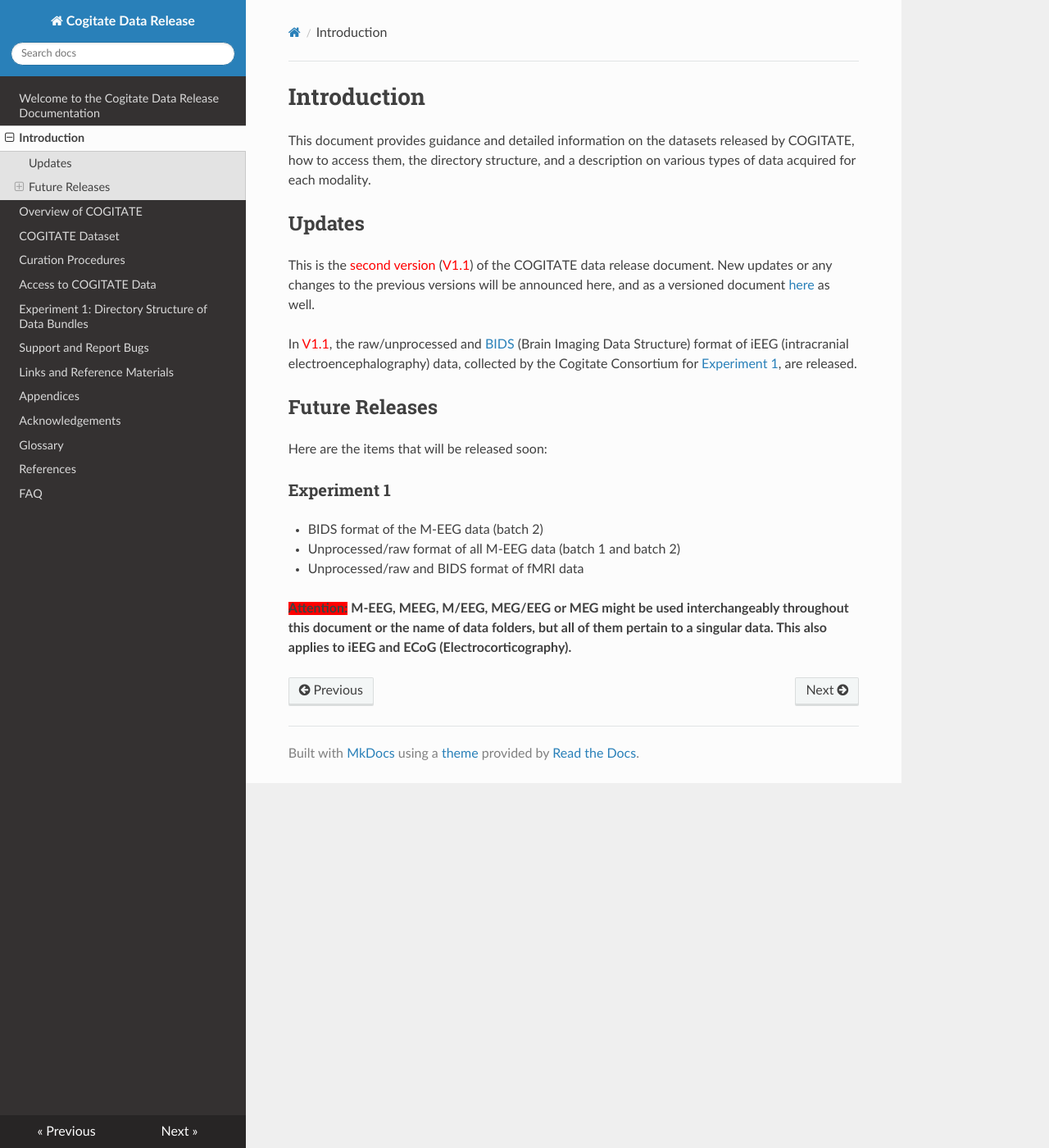
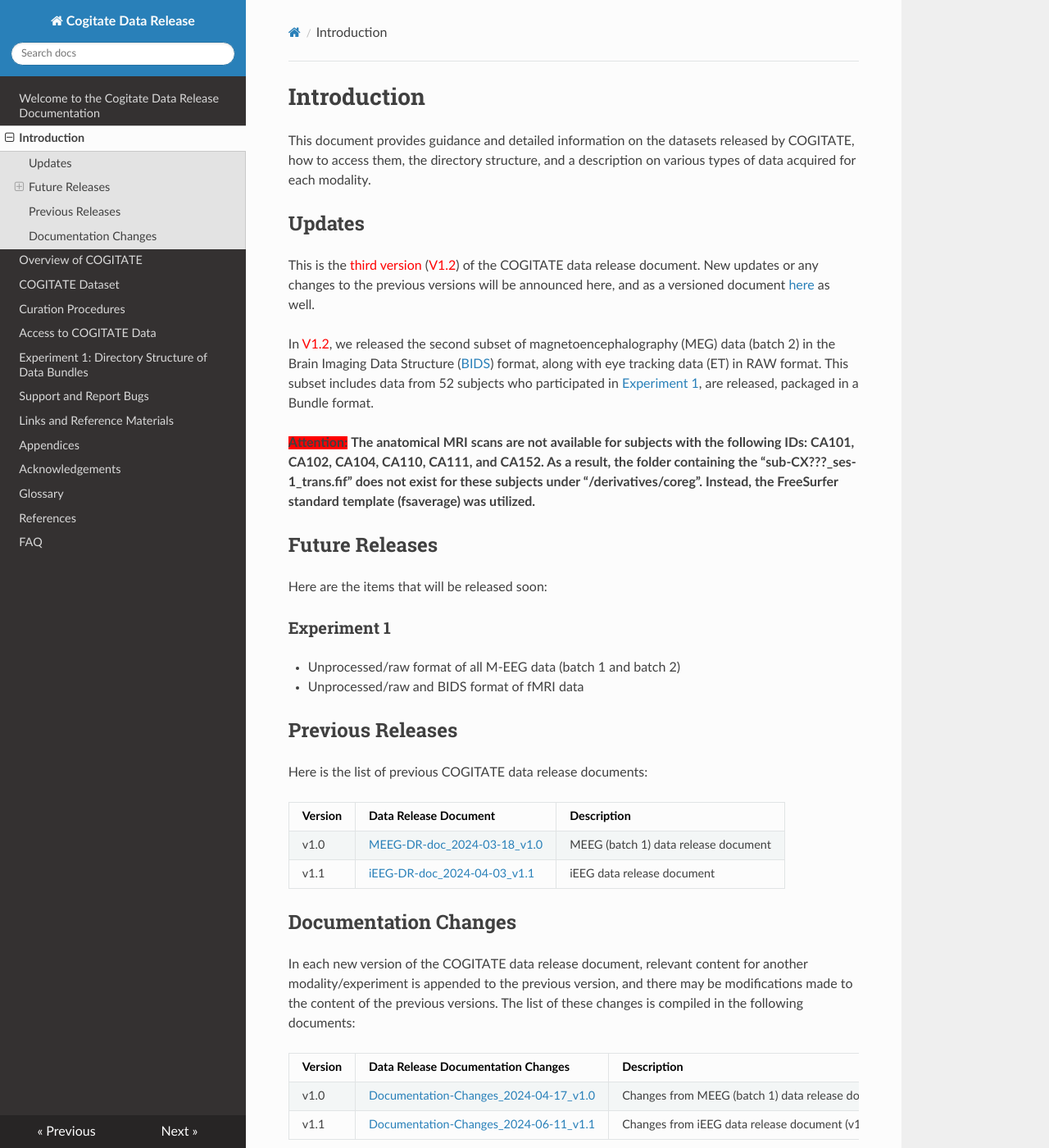
Before and after one commit to Cogitate-consortium/cogitate-data, an MkDocs documentation site: the page built from docs/01_intro.md, in a window 1280 px wide and 1400 px high. Shown: the whole window at 82% size. Built offline with MkDocs 1.6.1, drawn with Linux system fonts in a browser that asks for light colours; nearby versions of some CDN libraries.

Commit message:
Updated "Updates" and "Future Releases" contents and added "Previous Releases" and "Documentation Changes" sections to the Introduction section

```diff
--- a/docs/01_intro.md
+++ b/docs/01_intro.md
@@ -4,9 +4,12 @@
 
 ## Updates
 
-This is the <span style="color:red;">second version</span> (<span style="color:red;">V1.1</span>) of the COGITATE data release document. New updates or any changes to the previous versions will be announced here, and as a versioned document [here](https://github.com/Cogitate-consortium/cogitate-data/tree/main/assets/) as well.
+This is the <span style="color:red;">third version</span> (<span style="color:red;">V1.2</span>) of the COGITATE data release document. New updates or any changes to the previous versions will be announced here, and as a versioned document [here](https://github.com/Cogitate-consortium/cogitate-data/tree/main/assets/) as well.
 
-In <span style="color:red;">V1.1</span>, the raw/unprocessed and [BIDS](https://bids-specification.readthedocs.io/en/stable/) (Brain Imaging Data Structure) format of iEEG (intracranial electroencephalography) data, collected by the Cogitate Consortium for [Experiment 1](02_overview.md#experiment-1-conscious-perception), are released.
+In <span style="color:red;">V1.2</span>, we released the second subset of magnetoencephalography (MEG) data (batch 2) in the Brain Imaging Data Structure (<a href="https://bids-specification.readthedocs.io/en/stable/" target="_blank">BIDS</a>) format, along with eye tracking data (ET) in RAW format. This subset includes data from 52 subjects who participated in [Experiment 1](02_overview.md#experiment-1-conscious-perception), are released, packaged in a Bundle format.
+
+<span style="background-color: red"><b>Attention:</b></span>
+**The anatomical MRI scans are not available for subjects with the following IDs: CA101, CA102, CA104, CA110, CA111, and CA152. As a result, the folder containing the “sub-CX???_ses-1_trans.fif” does not exist for these subjects under “/derivatives/coreg”. Instead, the FreeSurfer standard template (fsaverage) was utilized.**
 
 ## Future Releases
 
@@ -14,9 +17,26 @@
 
 ### Experiment 1
 
-* BIDS format of the M-EEG data (batch 2)
 * Unprocessed/raw format of all M-EEG data (batch 1 and batch 2)
 * Unprocessed/raw and BIDS format of fMRI data
 
+## Previous Releases
+
+Here is the list of previous COGITATE data release documents:
+
+| Version | Data Release Document | Description |
+| --- | --- | --- |
+| v1.0 | <a href="https://github.com/Cogitate-consortium/cogitate-data/raw/main/assets/documentation_v1.0/MEEG-DR-doc_2024-03-18_v1.0.pdf" target="_blank">MEEG-DR-doc_2024-03-18_v1.0</a> | MEEG (batch 1) data release document |
+| v1.1 | <a href="https://github.com/Cogitate-consortium/cogitate-data/raw/main/assets/documentation_v1.1/iEEG-DR-doc_2024-04-03_v1.1.pdf" target="_blank">iEEG-DR-doc_2024-04-03_v1.1</a> | iEEG data release document |
+
+## Documentation Changes
+
+In each new version of the COGITATE data release document, relevant content for another modality/experiment is appended to the previous version, and there may be modifications made to the content of the previous versions. The list of these changes is compiled in the following documents:
+
+| Version | Data Release Documentation Changes | Description |
+| --- | --- | --- |
+| v1.0 | <a href="https://github.com/Cogitate-consortium/cogitate-data/blob/main/assets/documentation_v1.1/Documentation-Changes_2024-04-17_v1.0.pdf" target="_blank">Documentation-Changes_2024-04-17_v1.0</a> | Changes from MEEG (batch 1) data release document (v1.0) to iEEG data release document (v1.1) |
+| v1.1 | <a href="https://github.com/Cogitate-consortium/cogitate-data/blob/main/assets/documentation_v1.2/Documentation-Changes_2024-06-11_v1.1.pdf" target="_blank">Documentation-Changes_2024-06-11_v1.1</a> | Changes from iEEG data release document (v1.1) to MEEG (batch 2) data release document (v1.2) |
+
 <span style="background-color: red"><b>Attention:</b></span>
 **M-EEG, MEEG, M/EEG, MEG/EEG or MEG might be used interchangeably throughout this document or the name of data folders, but all of them pertain to a singular data. This also applies to iEEG and ECoG (Electrocorticography).**
```
